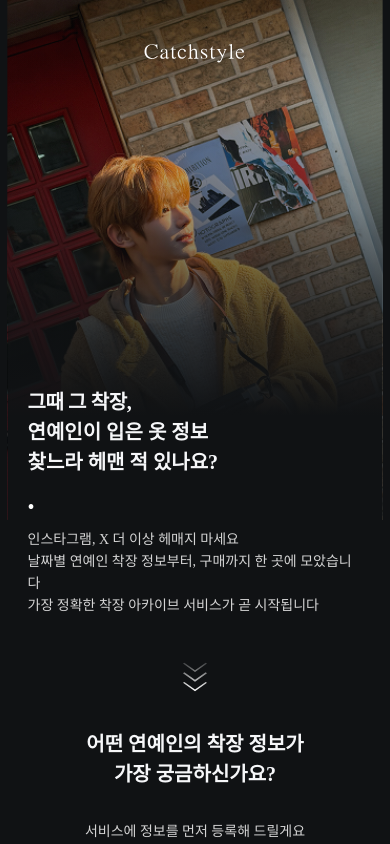
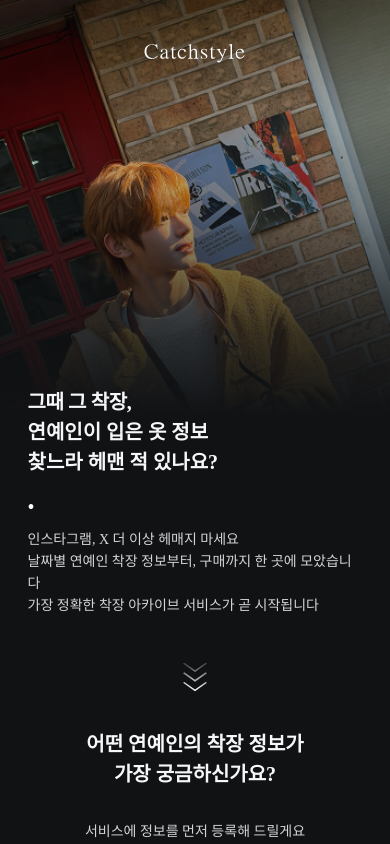
Before and after one commit to UNIS7-catchstyle/catchstyle-mvp, a React (Create React App) app: page / in a window 390 px wide. Shown: the top 844 px of the page. Built offline with nearby package versions, Linux system fonts and the light colour scheme; no server answers.

Commit message:
모바일 환경에서 사진 배경 좌우가 남는 문제 해결

```diff
--- a/src/App.css
+++ b/src/App.css
@@ -61,7 +61,7 @@ body {
     top: 0;
     left: 50%;
     transform: translateX(-50%);
-    width: min(375px, 100%);
+    width: 100%;
     height: 520px;
     z-index: 0;
     pointer-events: none;
```
